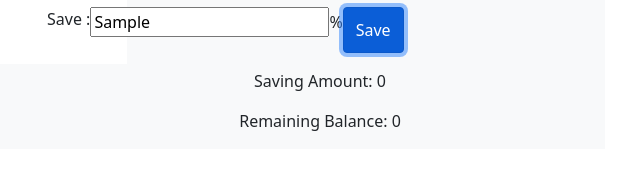
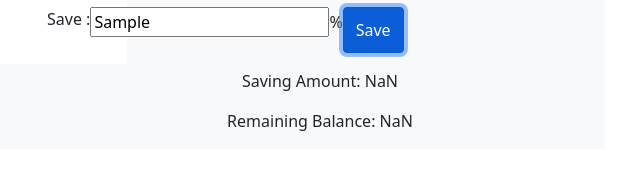
Before and after one commit to mitanvir05/money-calculator, a plain HTML site: page index.html in a window 1280 px wide. Both pictures are taken after typing "Sample" into the empty fields and a click on the button "Save". Shown: the part 516-686 px from the top of the page, 605-1245 px from the left. Drawn offline with nearby package versions, Linux system fonts and the light colour scheme.

Commit message:
Without Code Clean

```diff
--- a/index.html
+++ b/index.html
@@ -56,12 +56,12 @@
                 <!-- Saving Part -->
                 <div class="d-flex mt-3">
                     <label for="">Save :</label>
-                    <p class=""><input type="text">%</p>
-                    <button class="btn btn-primary" type="submit">Save</button>
+                    <p class=""><input type="text" id="save-perchant">%</p>
+                    <button type="submit" onclick="save()" class="btn btn-primary">Save</button>
                 </div>
                 <div class="text-center mt-3">
-                    <p>Saving Amount: <span>0</span></p>
-                    <p>Remaining Balance: <span>0</span></p>
+                    <p>Saving Amount: <span id="saving-amount">0</span></p>
+                    <p>Remaining Balance: <span id="remaining-balance">0</span></p>
                 </div>
             </div>
 
--- a/js/apps.js
+++ b/js/apps.js
@@ -8,17 +8,24 @@ function calculate() {
     //Expense Calculation
     let totalExpenses = Number(foodExpences.value) + Number(rentExpences.value) + Number(clothesExpences.value);
     totalExpensesAmount.innerText = totalExpenses;
-
     //Balance Calculation
     balanceAmount.innerText = incomeAmount.value - totalExpenses;
+}
 
+//Savings Calculation
+function save() {
+    let savePerchant = document.getElementById('save-perchant');
+    let incomeAmount = document.getElementById('income-amount');
+    let savingAmount = document.getElementById('saving-amount');
+    let balanceAmount = document.getElementById('balance-amount');
+    let remainingBalance = document.getElementById('remaining-balance');
+    //Saving Ammount Calculation
+    let savingAmountResult = ((incomeAmount.value) * (savePerchant.value)) / 100;
+    savingAmount.innerText = savingAmountResult;
+    //Remaining Balance Calculation
 
-
-
-
-
-
-
+    var remainingBalanceResult = Number(balanceAmount.innerText) - Number(savingAmount.innerText);
+    remainingBalance.innerText = remainingBalanceResult;
 
 
 }
```
